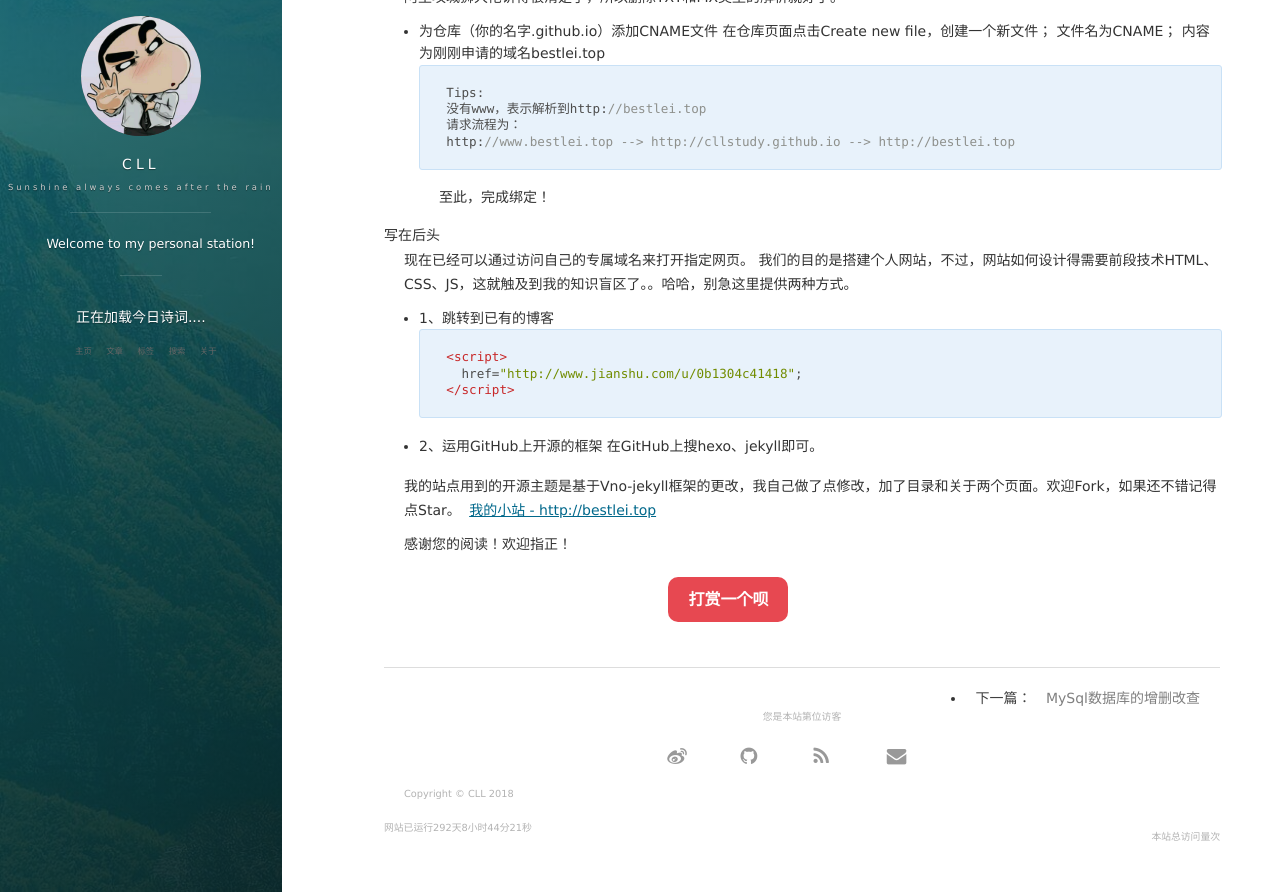
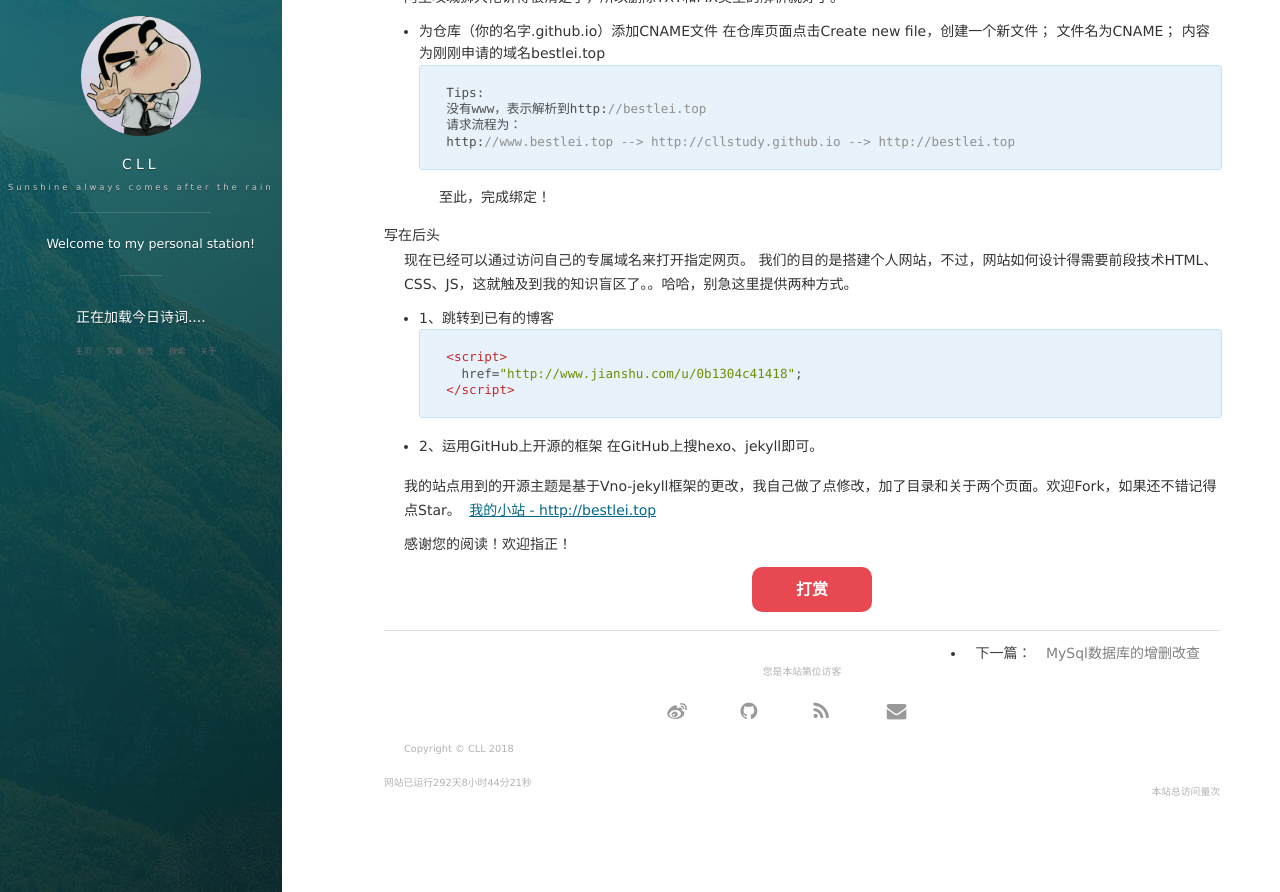
Before and after one commit to cllstudy/cllstudy.github.io, a Jekyll site: the page built from _posts/2018-01-01-如何搭建个人网站.md, in a window 1280 px wide and 1400 px high, scrolled down 3364 px, cut to the strip 508-1400 px from the top of the window. Built offline with Jekyll 4.4.1, drawn with Linux system fonts in a browser that asks for light colours; nearby versions of some CDN libraries; comment, search, counter and statistics services are not loaded.

Commit message:
Update new-old.html

```diff
--- a/_includes/new-old.html
+++ b/_includes/new-old.html
@@ -1,62 +1,70 @@
 <section>
 
-            <div class="content-play">
-              <p><a href="javascript:void(0)" onclick="dashangToggle()" class="dashang" title="打赏，支持一下">打赏一个呗</a></p>
-              <div class="hide_box-play"></div>
-              <div class="shang_box-play">
-                <a class="shang_close-play" href="javascript:void(0)" onclick="dashangToggle()" title="关闭"><img src="/images/payimg/close.jpg" alt="取消" /></a>
-                <div class="shang_tit-play">
+<div class="content">
+<p><a href="javascript:void(0)" onclick="dashangToggle()" class="dashang" title="打赏，支持一下">打赏</a></p>
+<div class="hide_box"></div>
+<div class="shang_box">
+    <a class="shang_close" href="javascript:void(0)" onclick="dashangToggle()" title="关闭"><img src="/images/payimg/close.jpg" alt="取消" /></a>
+
+    <div class="shang_tit">
         <p>感谢您的支持，我会继续努力的!</p>
     </div>
     <div class="shang_payimg">
         <img src="/images/payimg/alipayimg.png" alt="扫码支持" title="扫一扫" />
     </div>
-              <div class="shang_payimg">
-                    <img src="/images/payimg/weipayimg.png" alt="扫码支持" title="扫一扫" />
-                </div>
         <div class="pay_explain">扫码打赏，你说多少就多少</div>
     <div class="shang_payselect">
         <div class="pay_item checked" data-id="alipay">
+            <span class="radiobox"></span>
             <span class="pay_logo"><img src="/images/payimg/alipay.jpg" alt="支付宝" /></span>
         </div>
         <div class="pay_item" data-id="weipay">
+            <span class="radiobox"></span>
             <span class="pay_logo"><img src="/images/payimg/wechat.jpg" alt="微信" /></span>
         </div>
     </div>
-                <div class="shang_info-play">
+    <div class="shang_info">
         <p>打开<span id="shang_pay_txt">支付宝</span>扫一扫，即可进行扫码打赏哦</p>
+
     </div>
 </div>
 </div>
+
  <script type="text/javascript">
+        (function(){
+    $(".pay_item").click(function(){
+        $(this).addClass('checked').siblings('.pay_item').removeClass('checked');
+        var dataid=$(this).attr('data-id');
+        $(".shang_payimg img").attr("src","/images/payimg/"+dataid+"img.png");
+        $("#shang_pay_txt").text(dataid=="alipay"?"支付宝":"微信");
+    });
+});
 function dashangToggle(){
-              $(".hide_box-play").fadeToggle();
-              $(".shang_box-play").fadeToggle();
+    $(".hide_box").fadeToggle();
+    $(".shang_box").fadeToggle();
 }
  </script>
 
-            <div style="text-align:center;margin:50px 0; font:normal 14px/24px 'MicroSoft YaHei';"></div>
-
    <style type="text/css">
-              .content-play{width:80%;margin-top: 20px;margin-bottom: 10px;height:40px;}
-              .hide_box-play{z-index:999;filter:alpha(opacity=50);background:#666;opacity: 0.5;-moz-opacity: 0.5;left:0;top:0;height:99%;width:100%;position:fixed;display:none;}
-              .shang_box-play{width:540px;height:540px;padding:10px;background-color:#fff;border-radius:10px;position:fixed;z-index:1000;left:50%;top:50%;margin-left:-280px;margin-top:-280px;border:1px dotted #dedede;display:none;}
-              .shang_box-play img{border:none;border-width:0;}
+              .content{width:80%;margin:10px auto;}
+.hide_box{z-index:999;filter:alpha(opacity=50);background:#666;opacity: 0.5;-moz-opacity: 0.5;left:0;top:0;height:99%;width:100%;position:fixed;display:none;}
+.shang_box{width:540px;height:540px;padding:10px;background-color:#fff;border-radius:10px;position:fixed;z-index:1000;left:50%;top:50%;margin-left:-280px;margin-top:-280px;border:1px dotted #dedede;display:none;}
+.shang_box img{border:none;border-width:0;}
 .dashang{display:block;width:100px;margin:5px auto;height:25px;line-height:25px;padding:10px;background-color:#E74851;color:#fff;text-align:center;text-decoration:none;border-radius:10px;font-weight:bold;font-size:16px;transition: all 0.3s;}
 .dashang:hover{opacity:0.8;padding:15px;font-size:18px;}
-              .shang_close-play{float:right;display:inline-block;
-                margin-right: 10px;margin-top: 20px;
-              }
+.shang_close{float:right;display:inline-block;}
         .shang_logo{display:block;text-align:center;margin:20px auto;}
-              .shang_tit-play{width: 100%;height: 75px;text-align: center;line-height: 66px;color: #a3a3a3;font-size: 16px;background: url('/images/payimg/cy-reward-title-bg.jpg');font-family: 'Microsoft YaHei';margin-top: 7px;margin-right:2px;}
-              .shang_tit-play p{color:#a3a3a3;text-align:center;font-size:16px;}
-              .shang_payimg{width:140px;padding:10px;padding-left: 80px; /*border:6px solid #EA5F00;*/ margin:0 auto;border-radius:3px;height:140px;display:inline-block;}
-              .shang_payimg img{display:inline-block;margin-right:10px;float:left;text-align:center;width:140px;height:140px; }
+.shang_tit{width: 100%;height: 75px;text-align: center;line-height: 66px;color: #a3a3a3;font-size: 16px;background: url('/dsimg/cy-reward-title-bg.jpg');font-family: 'Microsoft YaHei';margin-top: 7px;margin-right:2px;}
+.shang_tit p{color:#a3a3a3;text-align:center;font-size:16px;}
+.shang_payimg{width:140px;padding:10px;border:6px solid #EA5F00;margin:0 auto;border-radius:3px;height:140px;}
+.shang_payimg img{display:block;text-align:center;width:140px;height:140px; }
 .pay_explain{text-align:center;margin:10px auto;font-size:12px;color:#545454;}
-              .shang_payselect{text-align:center;margin:0 auto;margin-top:40px;cursor:pointer;height:60px;width:500px;margin-left:110px;}
-              .shang_payselect .pay_item{display:inline-block;margin-right:140px;float:left;}
-              .shang_info-play{clear:both;}
-              .shang_info-play p,.shang_info-play a{color:#C3C3C3;text-align:center;font-size:12px;text-decoration:none;line-height:2em;}
+.radiobox{width: 16px;height: 16px;background: url('https://static.runoob.com/images/dashang/radio2.jpg');display: block;float: left;margin-top: 5px;margin-right: 14px;}
+.checked .radiobox{background:url('https://static.runoob.com/images/dashang/radio1.jpg');}
+.shang_payselect{text-align:center;margin:0 auto;margin-top:40px;cursor:pointer;height:60px;width:280px;}
+.shang_payselect .pay_item{display:inline-block;margin-right:10px;float:left;}
+.shang_info{clear:both;}
+.shang_info p,.shang_info a{color:#C3C3C3;text-align:center;font-size:12px;text-decoration:none;line-height:2em;}
             </style>
 
        <ul class="pager">
```
Lines whose indentation alone changed are shown as unchanged.
